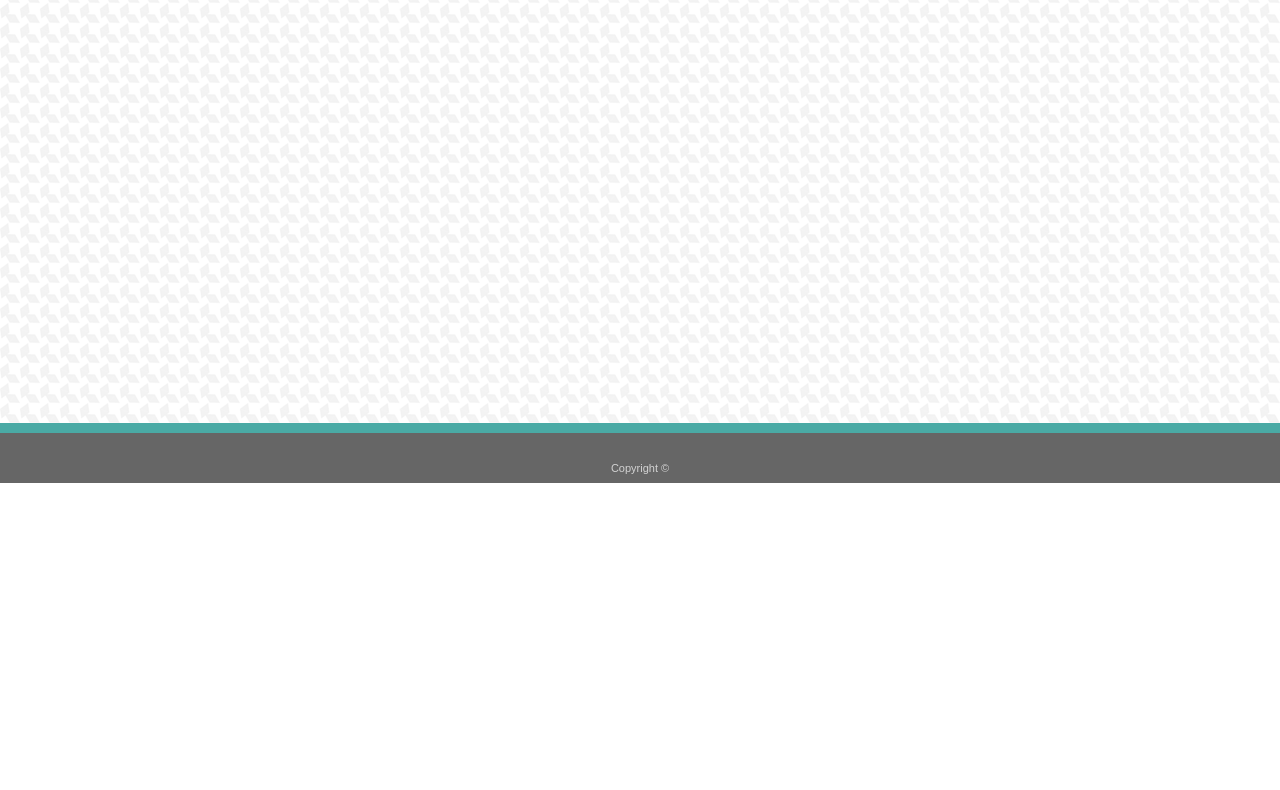
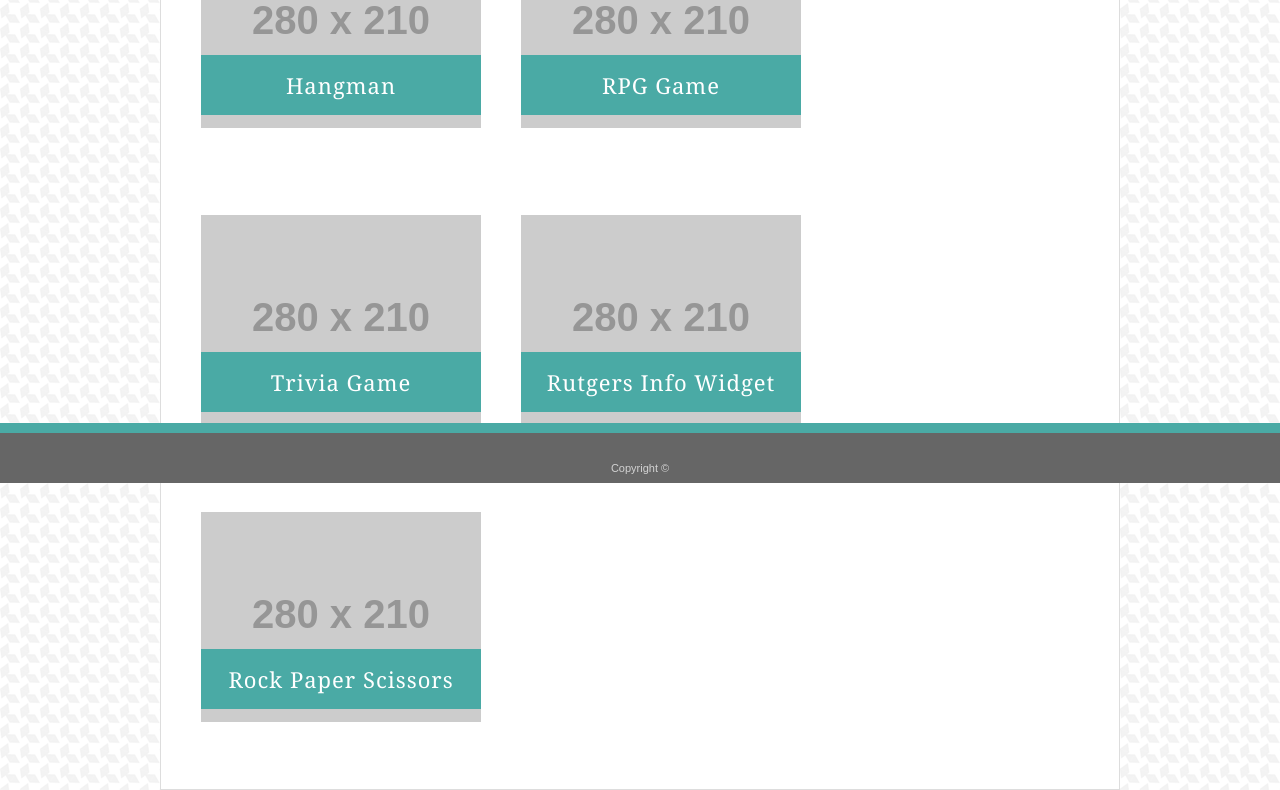
Before and after one commit to shinji911/Basic-Portfolio, a plain HTML site: page portfolio.html in a window 1280 px wide. Shown: the part 317-1107 px from the top of the page. Before the commit the page ends 800 px from the top, so only its background shows below. Drawn offline with Linux system fonts and the light colour scheme; placeholder pictures from the web are drawn by us.

Commit message:
portfupdate

```diff
--- a/assets/css/style.css
+++ b/assets/css/style.css
@@ -85,7 +85,7 @@ header {
     margin-right: auto;
     width: 960px;
     border: solid #dddddd 1px;
-    padding: 10px;
+    padding: 20px;
     color: #777777;
     background-color: white;
     font-family: "Arial", "Helvetica Neue", Helvetica, sans-serif;
@@ -128,3 +128,25 @@ footer {
     clear: both;
     display: table;
 }
+
+/* Container holding the image and the text */
+.portpic {
+    float: left;
+    position: relative;
+    margin: 40px 20px;
+}
+
+/* text box */
+.imgtxt {
+    position: absolute;
+    bottom: 20px;
+    background-color: #4aaaa5;
+    color: white;
+    font-size: 22px;
+    font-family: "Georgia", Times, "Times New Roman", serif;
+    text-align: center;
+    line-height: 60px;
+    width: 280px;
+    height: 60px;
+    padding: 0px;
+}
--- a/portfolio.html
+++ b/portfolio.html
@@ -1,13 +1,17 @@
 <!DOCTYPE html>
 <html lang="en">
+
 <head>
     <meta charset="UTF-8">
     <meta name="viewport" content="width=device-width, initial-scale=1.0">
     <meta http-equiv="X-UA-Compatible" content="ie=edge">
-    <link rel="stylesheet" type="text/css" href="./assets/css/reset.css"> <!--resetting all browser specific formatting-->
-    <link rel="stylesheet" type="text/css" href="./assets/css/style.css"> <!--linking custom css for the page-->
+    <link rel="stylesheet" type="text/css" href="./assets/css/reset.css">
+    <!--resetting all browser specific formatting-->
+    <link rel="stylesheet" type="text/css" href="./assets/css/style.css">
+    <!--linking custom css for the page-->
     <title>Basic Profile</title>
 </head>
+
 <body>
     <header>
         <section class="siteheader">
@@ -27,11 +31,47 @@
             <h1>Portfolio</h1>
         </div>
 
+        <div class="portpic">
+            <img src="https://via.placeholder.com/280x210" alt="portimg1" width="280" height="210">
+            <div class="imgtxt">
+                Hangman
+            </div>
+        </div>
+
+        <div class="portpic">
+            <img src="https://via.placeholder.com/280x210" alt="portimg1" width="280" height="210">
+            <div class="imgtxt">
+                RPG Game
+            </div>
+        </div>
+
+        <div class="portpic">
+            <img src="https://via.placeholder.com/280x210" alt="portimg1" width="280" height="210">
+            <div class="imgtxt">
+                Trivia Game
+            </div>
+        </div>
+
+        <div class="portpic">
+            <img src="https://via.placeholder.com/280x210" alt="portimg1" width="280" height="210">
+            <div class="imgtxt">
+                Rutgers Info Widget
+            </div>
+        </div>
+
+        <div class="portpic">
+            <img src="https://via.placeholder.com/280x210" alt="portimg1" width="280" height="210">
+            <div class="imgtxt">
+                Rock Paper Scissors
+            </div>
+        </div>
+
     </section>
 
     <footer>
 
-        <div class="tealfoot"> </div> <!--thin teal bar for footer-->
+        <div class="tealfoot"> </div>
+        <!--thin teal bar for footer-->
 
         <p id="copyright">
             Copyright &copy;
@@ -40,4 +80,5 @@
     </footer>
 
 </body>
+
 </html>
```
